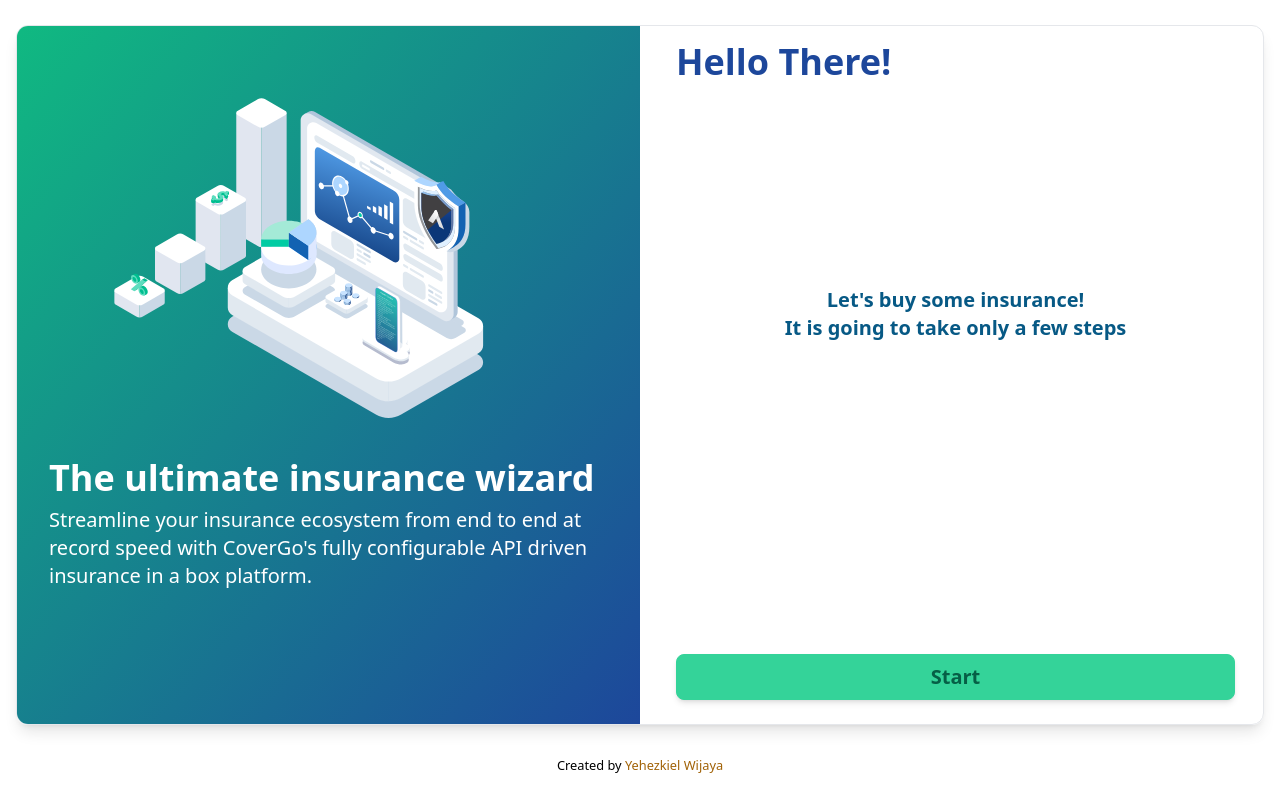
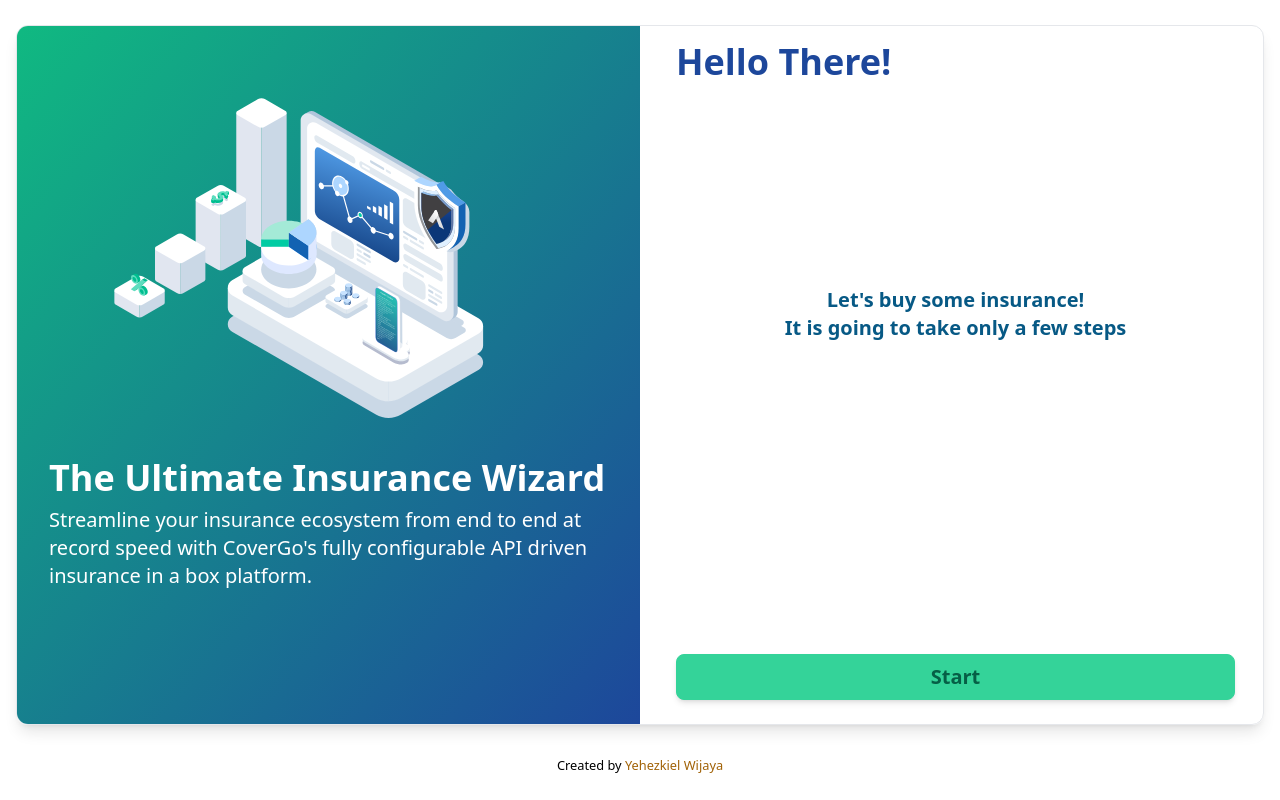
Before and after one commit to yehezkielwijaya/covergo-test, a Vue app: page / in a window 1280 px wide. Built offline with nearby package versions, Linux system fonts and the light colour scheme.

Commit message:
hotfix typo

```diff
--- a/src/App.vue
+++ b/src/App.vue
@@ -32,7 +32,7 @@
 }
 
 .main-title {
-  @apply text-4xl font-semibold mb-2;
+  @apply text-4xl font-semibold mb-2 capitalize;
 }
 
 .main-subtitle {
```
